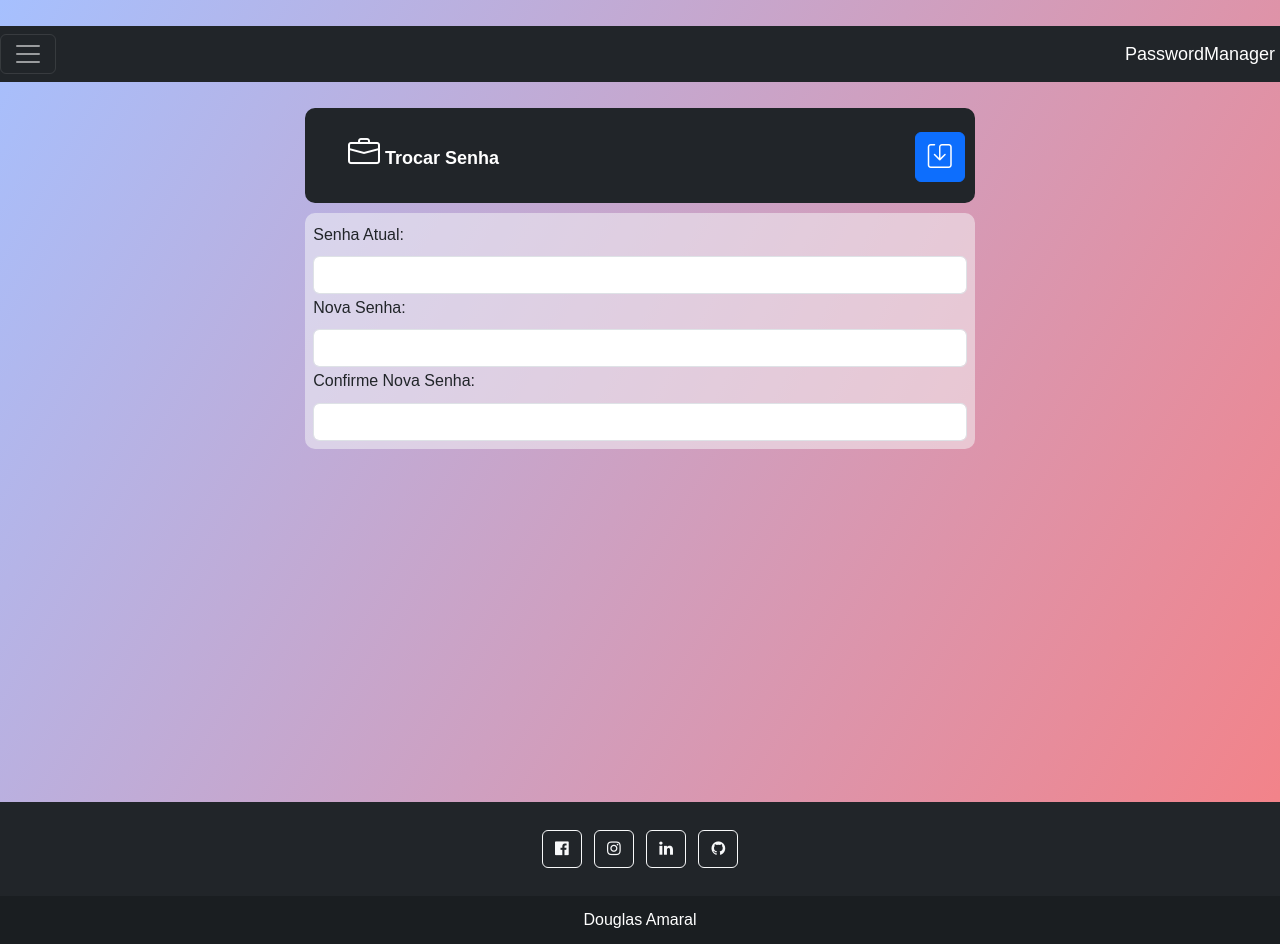
After one commit to Douglaxz/passwordManager, a Flask app: page /editarSenhaUsuario/ in a window 1280 px wide. The commit adds this page. Run offline with Flask 2, Linux system fonts and the light colour scheme; the visitor is signed in with stand-in values (Sample User, id 1); parts of the project's set-up code (start-up, migrations or seed data) failed here and were passed over; some libraries are stand-ins or nearby versions.

Commit message:
formulário alteração de senha

```diff
--- a/helpers.py
+++ b/helpers.py
@@ -32,6 +32,13 @@ class FormularioUsuarioVisualizar(FlaskForm):
     login = StringField('Login:', [validators.DataRequired(), validators.Length(min=1, max=50)], render_kw={'readonly': True})
     tipousuario = SelectField('Tipo:', coerce=int, choices=[(g.cod_usertype, g.desc_usertype) for g in tb_usertype.query.order_by('desc_usertype')], render_kw={'readonly': True})
     email = EmailField('Email:', [validators.DataRequired(), validators.Length(min=1, max=50)], render_kw={'readonly': True})
+    salvar = SubmitField('Editar')
+
+#criação via wftorm do formulario de usuarios
+class FormularioUsuarioTrocarSenha(FlaskForm):
+    senhaatual = PasswordField('Senha Atual:', [validators.DataRequired(), validators.Length(min=1, max=50)])
+    novasenha1 = PasswordField('Nova Senha:', [validators.DataRequired(), validators.Length(min=1, max=50)])
+    novasenha2 = PasswordField('Confirme Nova Senha:', [validators.DataRequired(), validators.Length(min=1, max=50)])
     salvar = SubmitField('Editar')
 
 #------------------------------------------------------------------------------------------------------------------------------
--- a/templates/template.html
+++ b/templates/template.html
@@ -30,6 +30,7 @@
           <button type="button" class="btn btn-outline-light btn-lg bi-card-list" onclick="window.location.href = '/tiposenha'"> Tipos Senhas</button>
         {% endif%}
         <button type="button" class="btn btn-outline-light btn-lg bi bi-key" onclick="window.location.href = '/usuarioSenha'"> Senhas</button>
+        <button type="button" class="btn btn-outline-light btn-lg bi bi-briefcase" onclick="window.location.href = '/editarSenhaUsuario'"> Trocar Senha</button>
         <button type="button" class="btn btn-outline-light btn-lg bi bi-box-arrow-right" onclick="window.location.href = '/logout'"> Logout</button>
       </div>
     </div>
--- /dev/null
+++ b/templates/trocarsenha.html
@@ -0,0 +1,38 @@
+{% extends "template.html"%}
+{% block conteudo %}
+<form method="post" action="{{ url_for('trocarSenhaUsuario') }}" enctype="multipart/form-data" id="formulario">
+  <br>
+      <!-- Padrão para desktop/notebook -->
+      <div class="boxtitulo bg-dark justify-content-between">
+        <div class="bd-highlight col-lg text-left text-white font-weight-bold "><i class="bi bi-briefcase" style="font-size:2rem; color:white;" data-toggle="tooltip" data-placement="right" title="Usuários"></i> {{ titulo }}</div>
+        <div class="col-md-4 offset-md-4" style="text-align: right;">
+          <a class="btn btn-primary" href="#" onclick="myFunction()"><i class="bi bi-save" style="font-size:1.5rem; color:white;"></i></a>
+        </div>
+      </div>
+      <!-- Padrão para mobile -->
+      <div class="boxtitulocombusca_responsivo bg-dark">
+        <div class="bd-highlight col-lg text-left text-white font-weight-bold "><i class="bi bi-person" style="font-size:2rem; color:white;" data-toggle="tooltip" data-placement="right" title="Usuários"></i> {{ titulo }}</div>
+        <div class="col-md-4 offset-md-4" style="text-align: center;">
+          <a class="btn btn-primary" href="#" onclick="myFunction()"><i class="bi bi-save" style="font-size:1.5rem; color:white;"></i></a>
+        </div>
+      </div>
+      <!-- conteudo -->
+  <div class="boxformulario bg-light p-2 text-dark bg-opacity-50">
+    <fieldset>
+      {{form.csrf_token()}}
+      <div class="form-group">
+        {{form.senhaatual.label(class="form-label")}}
+        {{form.senhaatual(class="form-control")}}
+      </div>
+      <div class="form-group">
+        {{form.novasenha1.label(class="form-label")}}
+        {{form.novasenha1(class="form-control")}}
+      </div>
+      <div class="form-group">
+        {{form.novasenha2.label(class="form-label")}}
+        {{form.novasenha2(class="form-control")}}
+      </div>
+    </fieldset>
+  </div>
+</form>
+{% endblock%}
--- a/views.py
+++ b/views.py
@@ -17,12 +17,10 @@ from helpers import \
     FormularioTipoSenhaEdicao,\
     FormularioTipoSenhaVisualizar,\
     FormularioUsuarioSenhaEdicao,\
-    FormularioUsuarioSenhaVisualizar
+    FormularioUsuarioSenhaVisualizar,\
+    FormularioUsuarioTrocarSenha
 # ITENS POR PÁGINA
 from config import ROWS_PER_PAGE, CHAVE
-
-# PARA O GERADOR DE SENHA SEGURA
-from flask_bcrypt import generate_password_hash, check_password_hash
 
 
 
@@ -53,30 +51,7 @@ def login():
 @app.route('/autenticar', methods = ['GET', 'POST'])
 def autenticar():
     usuario = tb_user.query.filter_by(login_user=request.form['usuario']).first()
-    #verificacaoSenha = hashpw(request.form['senha'].encode('utf-8'), gensalt(12))
-
-
-
-    pw_hash = generate_password_hash(request.form['senha'] , 10)
-
-
-    return str(check_password_hash(pw_hash, usuario.password_user)) # returns True
-
-
-
-
     if usuario:
-        if bcryptObj.check_password_hash(hashPassword, usuario.password_user):
-            session['usuario_logado'] = usuario.login_user
-            session['nomeusuario_logado'] = usuario.name_user
-            session['tipousuario_logado'] = usuario.cod_usertype
-            session['coduser_logado'] = usuario.cod_user
-            flash(usuario.name_user + ' Usuário logado com sucesso')
-            return redirect('/')
-        else:
-            flash('Usuário não logado com sucesso')
-            return redirect(url_for('login'))
-            #parou aqui, ativar os 2 modulos, com encriptação, sem encriptação
         if request.form['senha'] == usuario.password_user:
             session['usuario_logado'] = usuario.login_user
             session['nomeusuario_logado'] = usuario.name_user
@@ -177,7 +152,8 @@ def criarUsuario():
     tipousuario = form.tipousuario.data
     email = form.email.data
     #criptografar senha
-    senha = hashpw('teste@12345'.encode('utf-8'), gensalt(12))
+    #senha = hashpw('teste@12345'.encode('utf-8'), gensalt(12))
+    senha = "teste@12345"
 
     usuario = tb_user.query.filter_by(name_user=nome).first()
     if usuario:
@@ -205,6 +181,41 @@ def atualizarUsuario():
         db.session.add(usuario)
         db.session.commit()
     return redirect(url_for('visualizarUsuario', id=id))
+
+# rota para visualizar usuário
+@app.route('/editarSenhaUsuario/')
+def editarSenhaUsuario():
+    if 'usuario_logado' not in session or session['usuario_logado'] == None:
+        return redirect(url_for('login',proxima=url_for('visualizarUsuario')))
+    form = FormularioUsuarioTrocarSenha()
+    return render_template('trocarsenha.html', titulo='Trocar Senha', id=id, form=form)
+
+# rota para atualizar usuário no banco de dados
+@app.route('/trocarSenhaUsuario', methods=['POST',])
+def trocarSenhaUsuario():
+    if 'usuario_logado' not in session or session['usuario_logado'] == None:
+        return redirect(url_for('login',proxima=url_for('atualizarUsuario')))
+    form = FormularioUsuarioTrocarSenha(request.form)
+    if form.validate_on_submit():
+        id = session['coduser_logado']
+        usuario = tb_user.query.filter_by(cod_user=id).first()
+        if form.senhaatual.data != usuario.password_user:
+            flash('senha atual incorreta')
+            return redirect(url_for('editarSenhaUsuario'))
+
+        if form.senhaatual.data != usuario.password_user:
+            flash('senha atual incorreta')
+            return redirect(url_for('editarSenhaUsuario'))
+
+        if form.novasenha1.data != form.novasenha2.data:
+            flash('novas senhas não coincidem')
+            return redirect(url_for('editarSenhaUsuario'))
+
+        usuario.password_user = form.novasenha1.data
+        db.session.add(usuario)
+        db.session.commit()
+        flash('senha alterada com sucesso!')
+        return redirect(url_for('editarSenhaUsuario'))
 
 # rota para deletar usuário no banco de dados
 #@app.route('/deletarUsuario/<int:id>')
```
Also changed, not shown: teste.py (added, +20 -0 lines), README.md.
